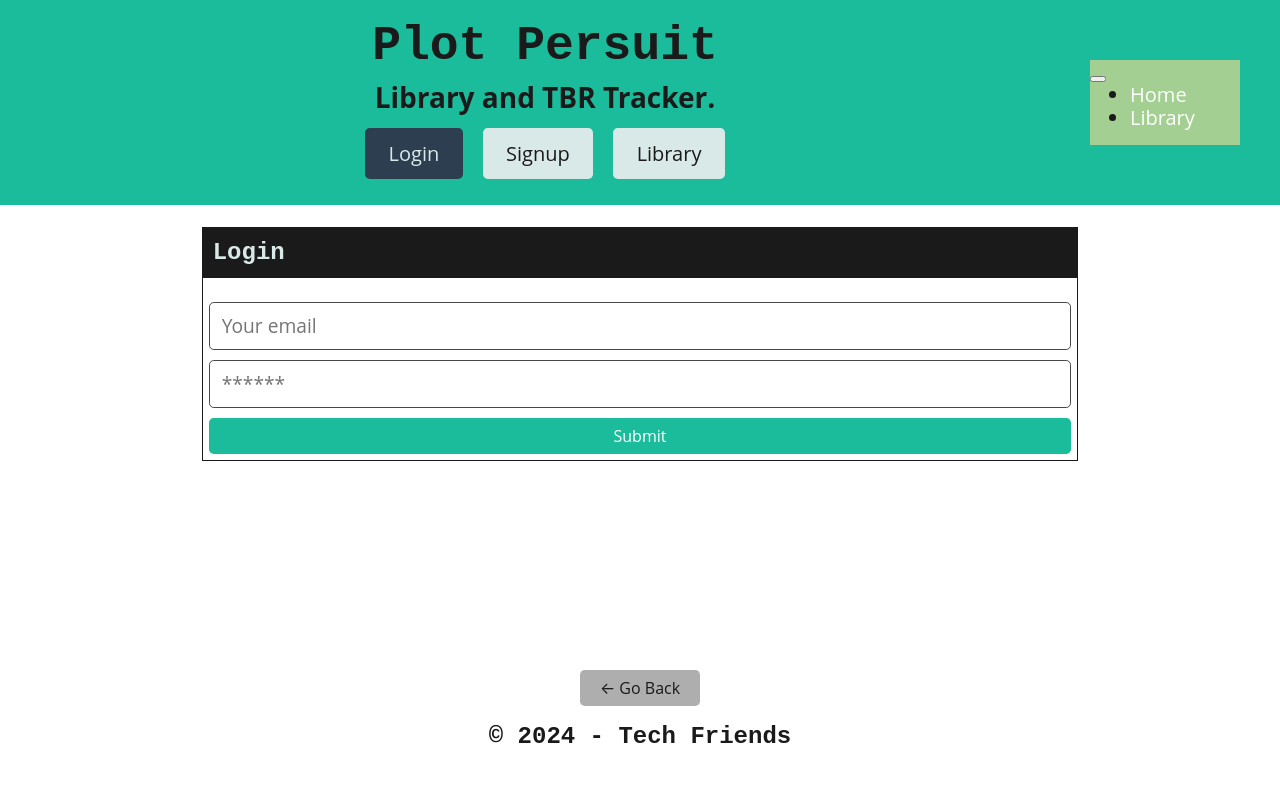
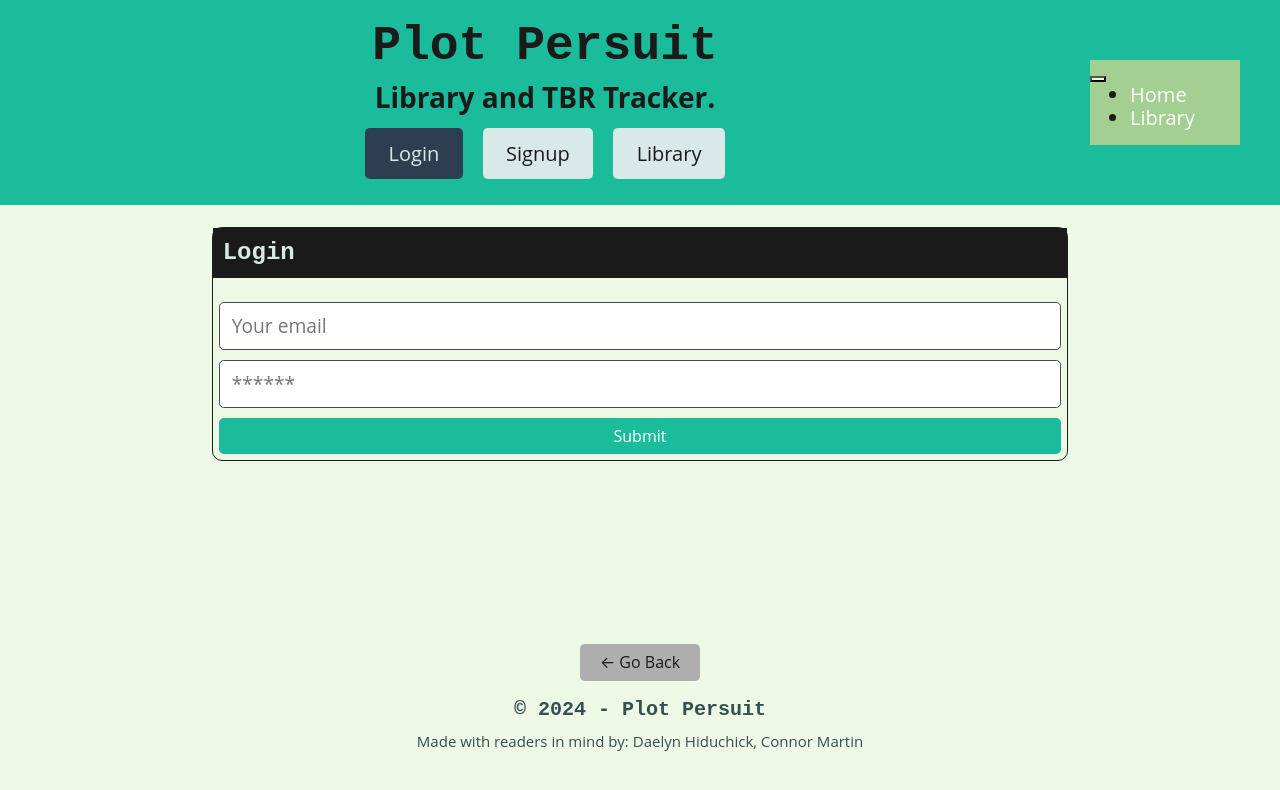
Before and after one commit to Conartisttt/Plot-Pursuit, a React (Vite) app in the folder client/: page /Login in a window 1280 px wide. Shown: the top 790 px of the page. Built offline with nearby package versions, Linux system fonts and the light colour scheme.

Commit message:
styling changes

```diff
--- a/client/src/components/Footer/index.jsx
+++ b/client/src/components/Footer/index.jsx
@@ -5,7 +5,7 @@ const Footer = () => {
   const navigate = useNavigate();
   return (
     <footer className="w-100 mt-auto p-4"style={{ position: 'fixed', bottom: 0, left: 0, width: '100%', paddingTop:10,}}>
-      <div className="container text-center mb-5">
+      <div className="container text-center mb-5 footer">
         {location.pathname !== '/' && (
           <button
             className="btn mb-3"
@@ -14,7 +14,8 @@ const Footer = () => {
             &larr; Go Back
           </button>
         )}
-        <h4>&copy; {new Date().getFullYear()} - Tech Friends</h4>
+        <h4 style={{fontSize:'20px'}}>&copy; {new Date().getFullYear()} - Plot Persuit</h4>
+        <p style={{fontSize:'15px'}}>Made with readers in mind by: Daelyn Hiduchick, Connor Martin</p>
       </div>
     </footer>
   );
--- a/client/src/index.css
+++ b/client/src/index.css
@@ -1,10 +1,14 @@
 :root {
-    --light-green: #cad2c5;
+    --light-green: #edf9e5;
     --medium-green: #84a98c;
     --teal: #52796f;
     --dark-teal: #354f52;
     --navy: #2f3e46;
 
+}
+
+body {
+    background-color: var(--light-green);
 }
 
 .centered-image {
@@ -34,4 +38,24 @@
 .readme {
     max-width: 300px;
     max-height: 500px;
+    padding-top: 10px;
 }
+
+.footer {
+    color: var(--dark-teal);
+}
+
+button {
+    background-color: var(--light-green);
+}
+
+.card:hover {
+    color:var(--navy)
+}
+
+.card {
+    color: var(--teal);
+    margin-left: 10px;
+    margin-right: 10px;
+    border-radius: 10px;
+}
--- a/client/src/pages/Library.jsx
+++ b/client/src/pages/Library.jsx
@@ -11,9 +11,9 @@ const Library = () => {
   return (
     <div className="container">
       <h1 className="text-center">Library</h1>
-      <div className="row">
+      <div className="row row-cols-1 row-col-md-3 g-4">
         {data.me.books.map(book => (
-          <div key={book.bookId} className="col-md-3 mb-4">
+          <div key={book.bookId} className="col mb-4">
             <Link to={`/Library/${book.bookId}`} className='text-decoration-none'>
             <div className="card">
               <img src={book.isRead ? book.image:'/readmecover.jpg'} className="card-img-top centered-image readme" alt={book.title} style={{height:'175px', width:'125px'}}/>
```
